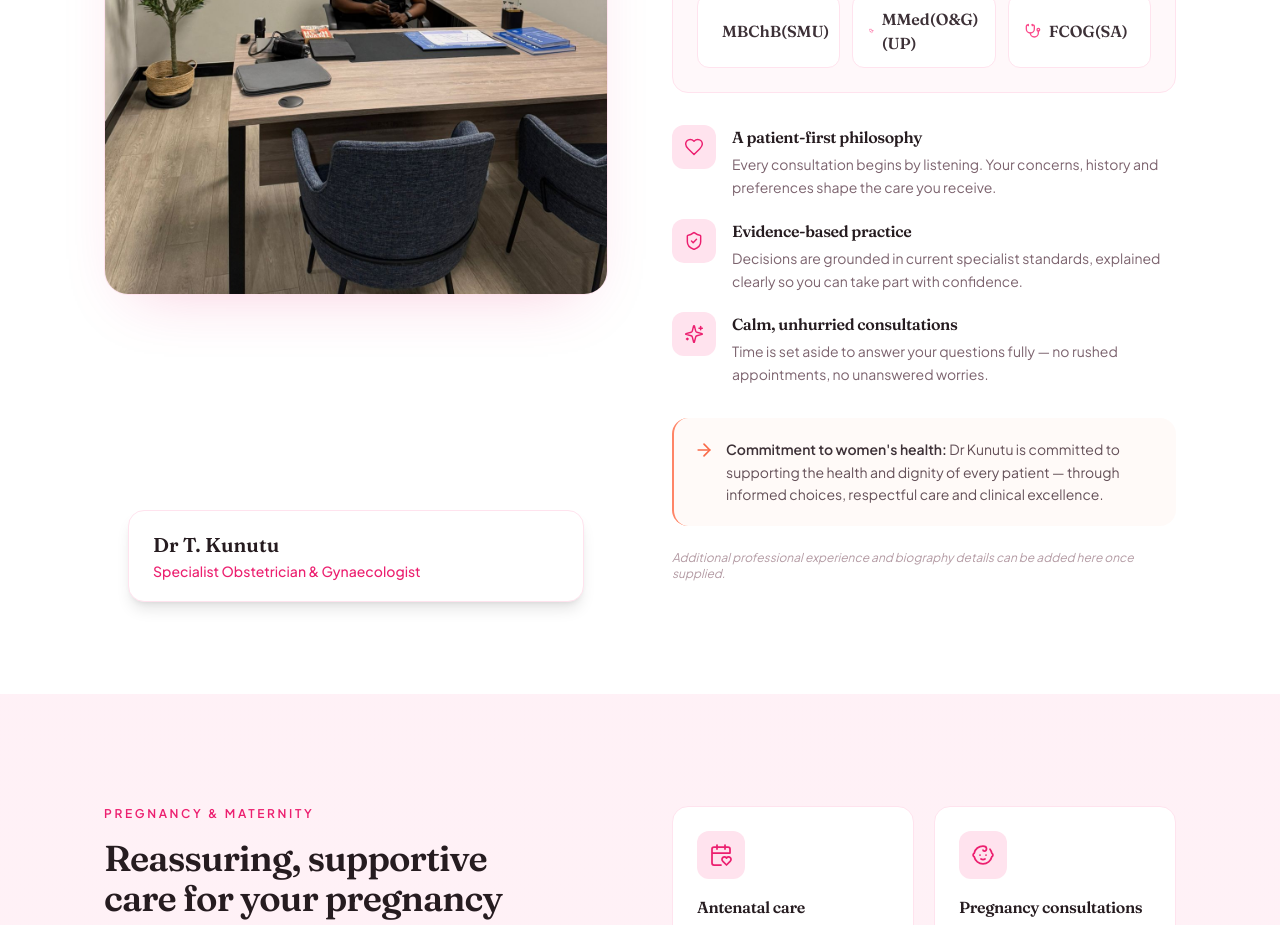
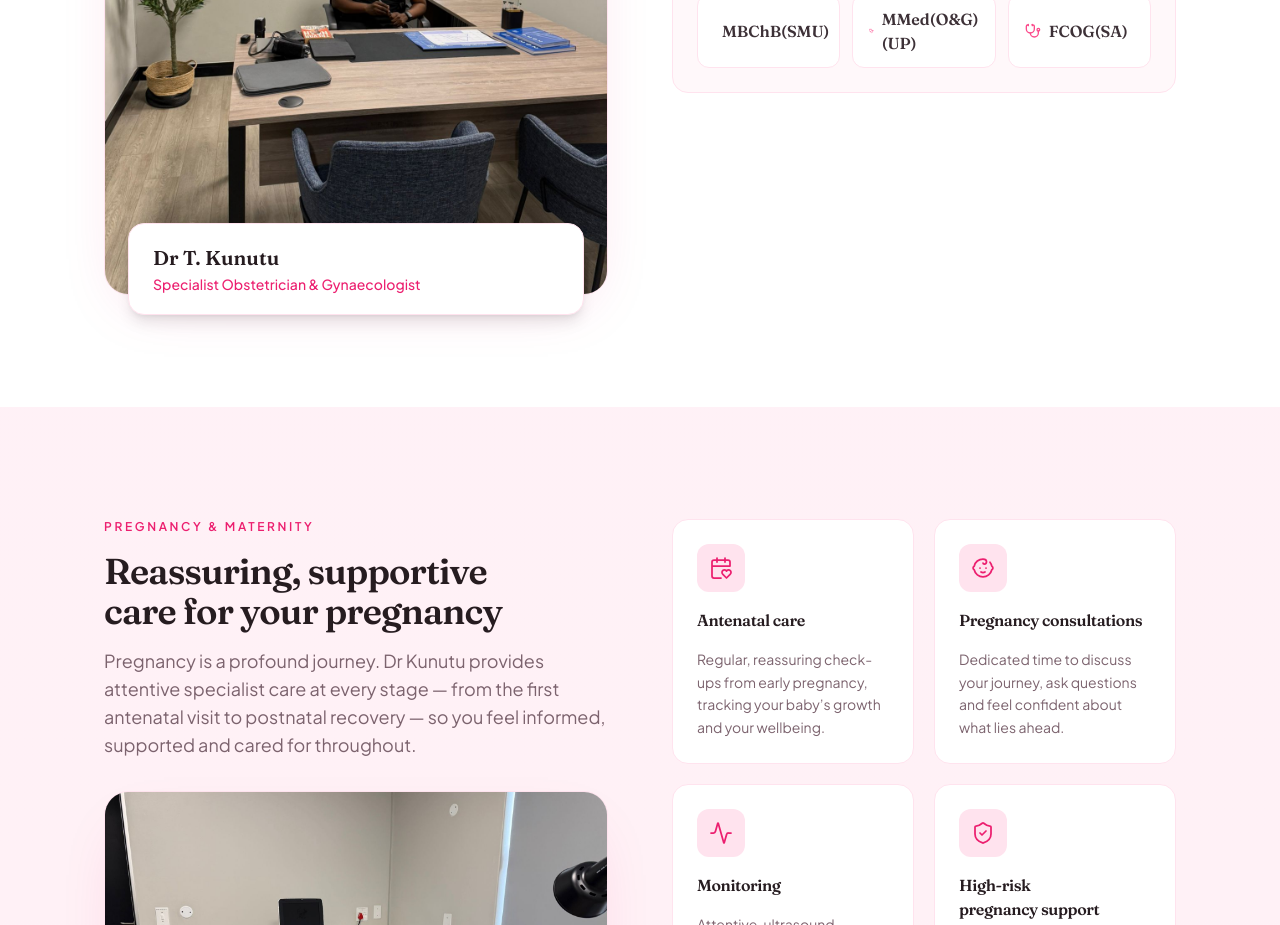
Before and after one commit to modupitumelo/Dr-Kunutu, a React (Vite) app: page / in a window 1280 px wide. Shown: the part 4820-5745 px from the top of the page. Built offline with nearby package versions, Linux system fonts and the light colour scheme.

Commit message:
Updated AboutSection.tsx

```diff
--- a/src/components/sections/AboutSection.tsx
+++ b/src/components/sections/AboutSection.tsx
@@ -1,25 +1,7 @@
 import { Reveal } from '@/components/Reveal';
 import { SectionHeading } from '@/components/SectionHeading';
 import { practice } from '@/data/practice';
-import { GraduationCap, Stethoscope, Heart, ShieldCheck, Sparkles, ArrowRight } from 'lucide-react';
-
-const approach = [
-  {
-    icon: Heart,
-    title: 'A patient-first philosophy',
-    text: 'Every consultation begins by listening. Your concerns, history and preferences shape the care you receive.',
-  },
-  {
-    icon: ShieldCheck,
-    title: 'Evidence-based practice',
-    text: 'Decisions are grounded in current specialist standards, explained clearly so you can take part with confidence.',
-  },
-  {
-    icon: Sparkles,
-    title: 'Calm, unhurried consultations',
-    text: 'Time is set aside to answer your questions fully — no rushed appointments, no unanswered worries.',
-  },
-];
+import { GraduationCap, Stethoscope } from 'lucide-react';
 
 export function AboutSection() {
   return (
@@ -37,9 +19,14 @@ export function AboutSection() {
                 height={1500}
               />
             </div>
+
             <div className="absolute -bottom-5 left-6 right-6 rounded-2xl border border-brand-100 bg-white px-6 py-5 shadow-lg">
-              <p className="font-serif text-xl font-semibold text-ink-950">{practice.doctorName}</p>
-              <p className="mt-0.5 text-sm font-medium text-brand-600">{practice.designation}</p>
+              <p className="font-serif text-xl font-semibold text-ink-950">
+                {practice.doctorName}
+              </p>
+              <p className="mt-0.5 text-sm font-medium text-brand-600">
+                {practice.designation}
+              </p>
             </div>
           </Reveal>
 
@@ -52,48 +39,24 @@ export function AboutSection() {
 
             <div className="mt-8 rounded-2xl border border-brand-100 bg-brand-50/50 p-6">
               <p className="flex items-center gap-2 text-xs font-semibold uppercase tracking-wider text-brand-600">
-                <GraduationCap className="h-4 w-4" /> Qualifications
+                <GraduationCap className="h-4 w-4" />
+                Qualifications
               </p>
+
               <ul className="mt-4 grid gap-3 sm:grid-cols-3">
                 {practice.qualifications.map((q) => (
-                  <li key={q} className="flex items-center gap-2 rounded-xl border border-brand-100 bg-white px-4 py-3">
+                  <li
+                    key={q}
+                    className="flex items-center gap-2 rounded-xl border border-brand-100 bg-white px-4 py-3"
+                  >
                     <Stethoscope className="h-4 w-4 text-brand-500" />
-                    <span className="font-serif text-base font-semibold text-ink-900">{q}</span>
+                    <span className="font-serif text-base font-semibold text-ink-900">
+                      {q}
+                    </span>
                   </li>
                 ))}
               </ul>
             </div>
-
-            <div className="mt-8 space-y-5">
-              {approach.map((a) => {
-                const Icon = a.icon;
-                return (
-                  <div key={a.title} className="flex items-start gap-4">
-                    <span className="inline-flex h-11 w-11 shrink-0 items-center justify-center rounded-xl bg-brand-100 text-brand-600">
-                      <Icon className="h-5 w-5" strokeWidth={1.75} />
-                    </span>
-                    <div>
-                      <h3 className="text-base font-semibold text-ink-950">{a.title}</h3>
-                      <p className="mt-1 text-sm leading-relaxed text-ink-600">{a.text}</p>
-                    </div>
-                  </div>
-                );
-              })}
-            </div>
-
-            <div className="mt-8 flex items-start gap-3 rounded-2xl border-l-2 border-accent-400 bg-accent-50/60 p-5">
-              <ArrowRight className="mt-0.5 h-5 w-5 shrink-0 text-accent-500" />
-              <p className="text-sm leading-relaxed text-ink-700">
-                <span className="font-semibold text-ink-900">Commitment to women's health:</span>{' '}
-                Dr Kunutu is committed to supporting the health and dignity of every patient —
-                through informed choices, respectful care and clinical excellence.
-              </p>
-            </div>
-
-            <p className="mt-6 text-xs italic text-ink-400">
-              {/* Editable placeholder — additional professional experience and biography details can be added here once supplied. */}
-              Additional professional experience and biography details can be added here once supplied.
-            </p>
           </Reveal>
         </div>
       </div>
```
